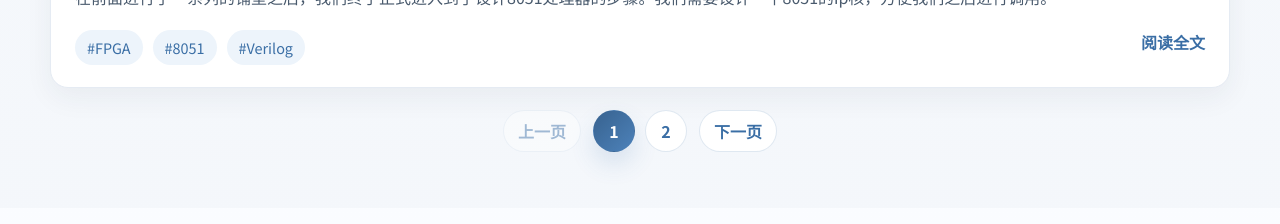
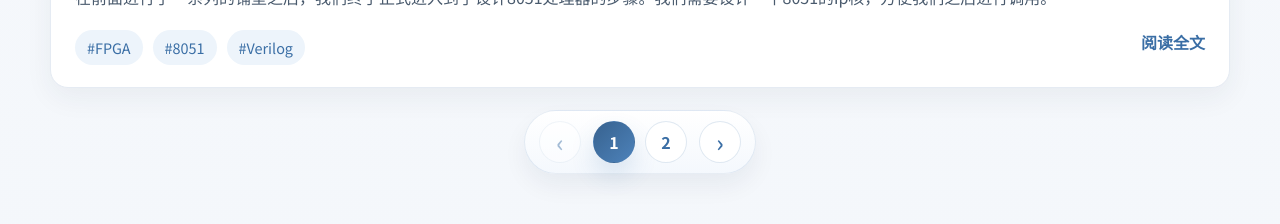
Before and after one commit to Jsupermaster/Jsupermaster.github.io, a Jekyll site: the page built from archive.md, in a window 1280 px wide and 1400 px high, scrolled down 1525 px. Shown: the part 1170-1394 px from the top of the window. Built offline with Jekyll 4.4.1, drawn with Linux system fonts in a browser that asks for light colours; comment, search, counter and statistics services are not loaded.

Commit message:
update_260612_10

```diff
--- a/_layouts/archive.html
+++ b/_layouts/archive.html
@@ -82,7 +82,8 @@ layout: default
       const pages = Array.from({ length: totalPages }, (_, index) => index + 1);
       pagination.hidden = false;
       pagination.innerHTML = `
-        <button class="archive-page-button" type="button" data-page-nav="prev" ${currentPage === 1 ? 'disabled' : ''}>上一页</button>
+        <div class="archive-pagination-shell">
+          <button class="archive-page-button archive-page-arrow" type="button" data-page-nav="prev" aria-label="上一页" title="上一页" ${currentPage === 1 ? 'disabled' : ''}>‹</button>
           <div class="archive-page-list">
             ${pages.map((page) => `
               <button
@@ -95,7 +96,8 @@ layout: default
               </button>
             `).join('')}
           </div>
-        <button class="archive-page-button" type="button" data-page-nav="next" ${currentPage === totalPages ? 'disabled' : ''}>下一页</button>
+          <button class="archive-page-button archive-page-arrow" type="button" data-page-nav="next" aria-label="下一页" title="下一页" ${currentPage === totalPages ? 'disabled' : ''}>›</button>
+        </div>
       `;
 
       Array.from(pagination.querySelectorAll('[data-page-number]')).forEach((button) => {
--- a/assets/styles.css
+++ b/assets/styles.css
@@ -445,30 +445,53 @@ img {
 
 .archive-pagination {
   display: flex;
+  justify-content: center;
+  margin-top: 22px;
+}
+
+.archive-pagination-shell {
+  display: inline-flex;
+  align-items: center;
+  justify-content: center;
   flex-wrap: wrap;
+  gap: 12px;
+  padding: 10px 14px;
+  border: 1px solid rgba(58, 110, 165, 0.12);
+  border-radius: 999px;
+  background: linear-gradient(180deg, rgba(255, 255, 255, 0.96), rgba(244, 248, 253, 0.96));
+  box-shadow: 0 12px 24px rgba(24, 41, 62, 0.06);
+}
+
+.archive-page-list {
+  display: flex;
   align-items: center;
   justify-content: center;
-  gap: 12px;
-  margin-top: 22px;
-}
-
-.archive-page-list {
-  display: flex;
   flex-wrap: wrap;
   gap: 10px;
 }
 
 .archive-page-button {
+  display: inline-flex;
+  align-items: center;
+  justify-content: center;
   min-width: 42px;
-  min-height: 42px;
+  height: 42px;
   padding: 0 14px;
   border: 1px solid rgba(58, 110, 165, 0.16);
   border-radius: 999px;
-  background: #ffffff;
+  background: rgba(255, 255, 255, 0.92);
   color: var(--primary);
   font-weight: 700;
+  line-height: 1;
   cursor: pointer;
   transition: transform 180ms ease, box-shadow 180ms ease, border-color 180ms ease, background 180ms ease;
+}
+
+.archive-page-arrow {
+  min-width: 42px;
+  padding: 0;
+  font-size: 1.5rem;
+  font-weight: 500;
 }
 
 .archive-page-button:hover:not(:disabled) {
```
Lines whose indentation alone changed are shown as unchanged.
